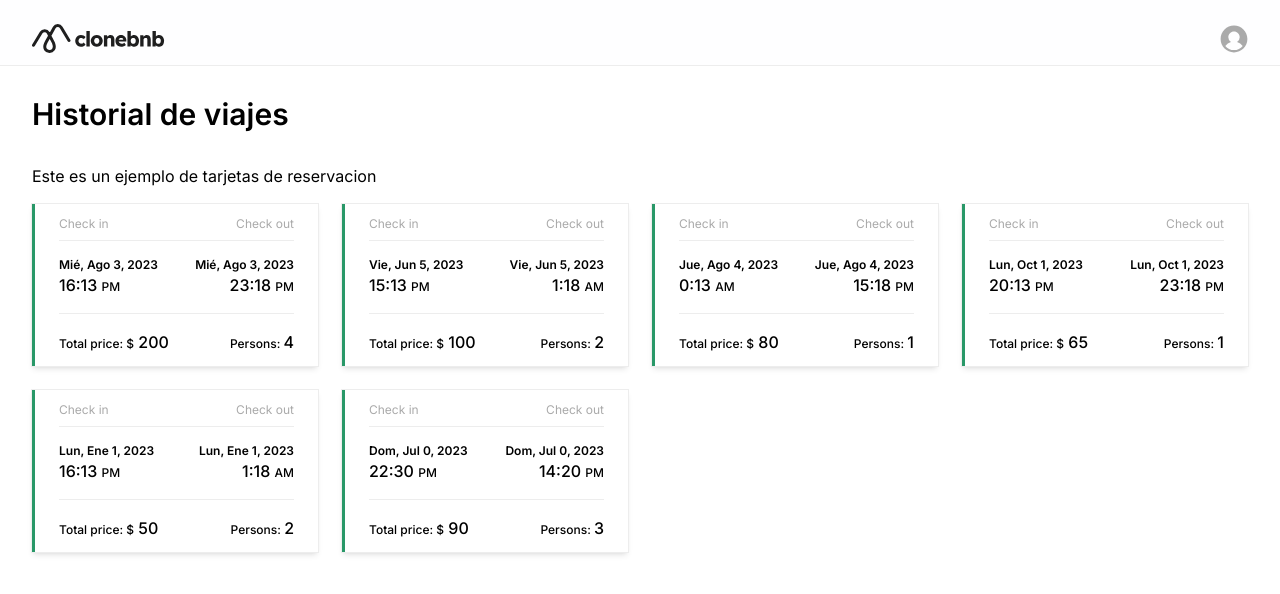
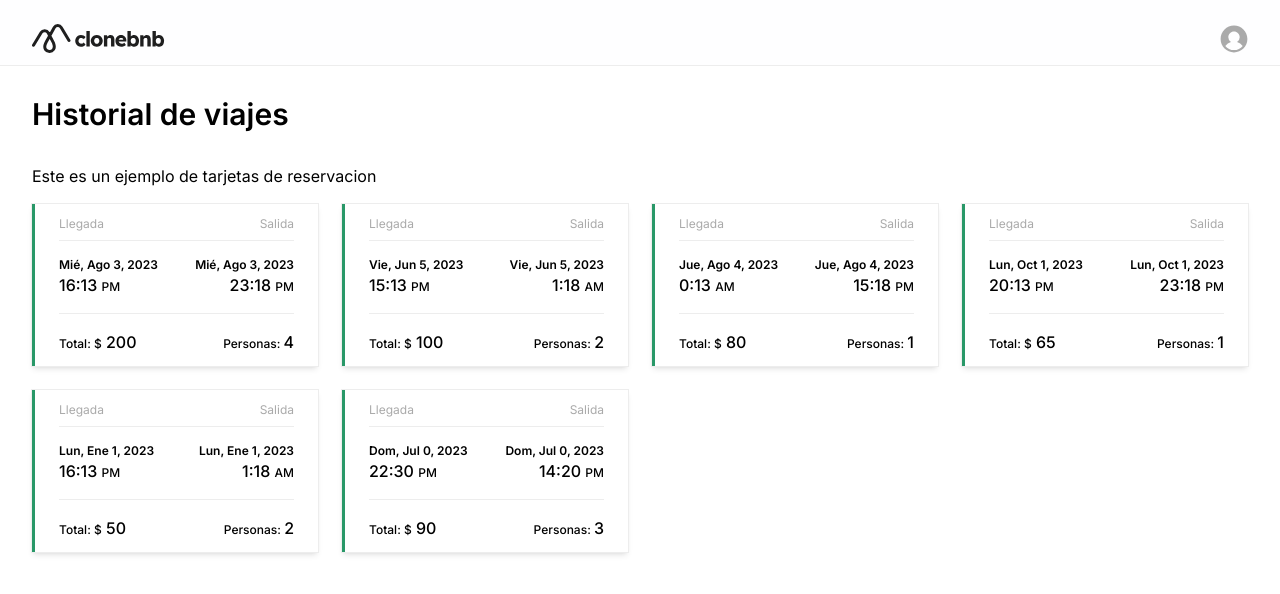
Before and after one commit to FernandoRodriguezValdivia/clonebnb, a Next.js app in the folder front-clonebnb/: page /trips in a window 1280 px wide. Shown: the top 594 px of the page. Built offline with nearby package versions, Linux system fonts and the light colour scheme; no server answers.

Commit message:
Changed titles view trip

```diff
--- a/front-clonebnb/src/components/tripList/TripCard.jsx
+++ b/front-clonebnb/src/components/tripList/TripCard.jsx
@@ -18,8 +18,8 @@ export const TripCard = ({trip}) => {
   return (
     <div className="min-w-sm grid gap-4 items-center px-6 py-3 outline outline-1 outline-opacity shadow-md border-l-[3px] border-green">
       <div className="flex justify-between border-b border-opacity pb-2">
-        <span className="text-xs text-gray">Check in</span>
-        <span className="text-xs text-gray">Check out</span>
+        <span className="text-xs text-gray">Llegada</span>
+        <span className="text-xs text-gray">Salida</span>
       </div>
       <div className="flex justify-between gap-8 border-b border-opacity pb-4">
         <div>
@@ -43,10 +43,10 @@ export const TripCard = ({trip}) => {
       </div>
       <div className="flex justify-between items-center">
         <span className="text-xs font-medium">
-          Total price: $<span className="text-base"> {trip.price}</span>
+          Total: $<span className="text-base"> {trip.price}</span>
         </span>
         <span className="text-xs font-medium">
-          Persons: <span className="text-base">{trip.persons}</span>
+          Personas: <span className="text-base">{trip.persons}</span>
         </span>
       </div>
     </div>
```
